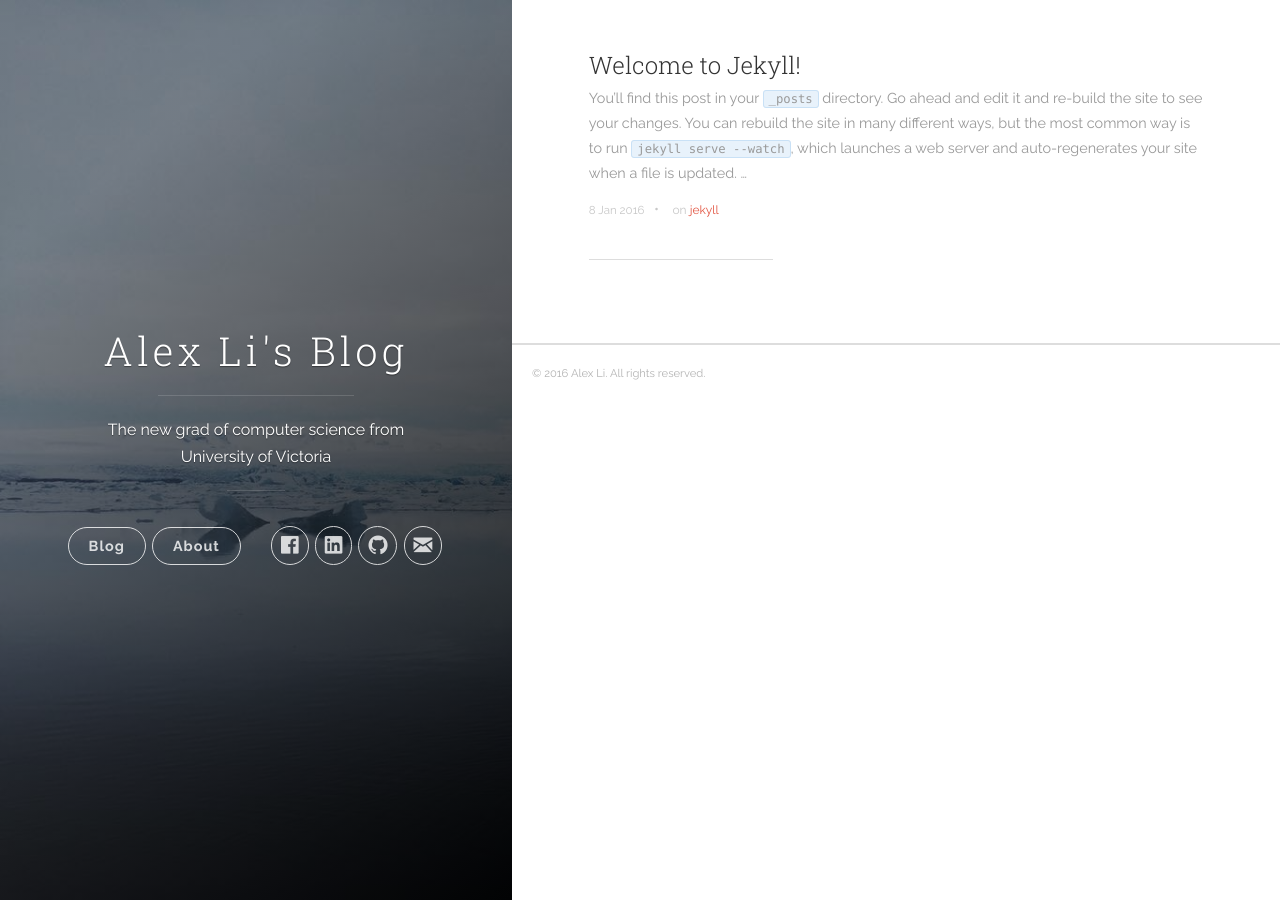
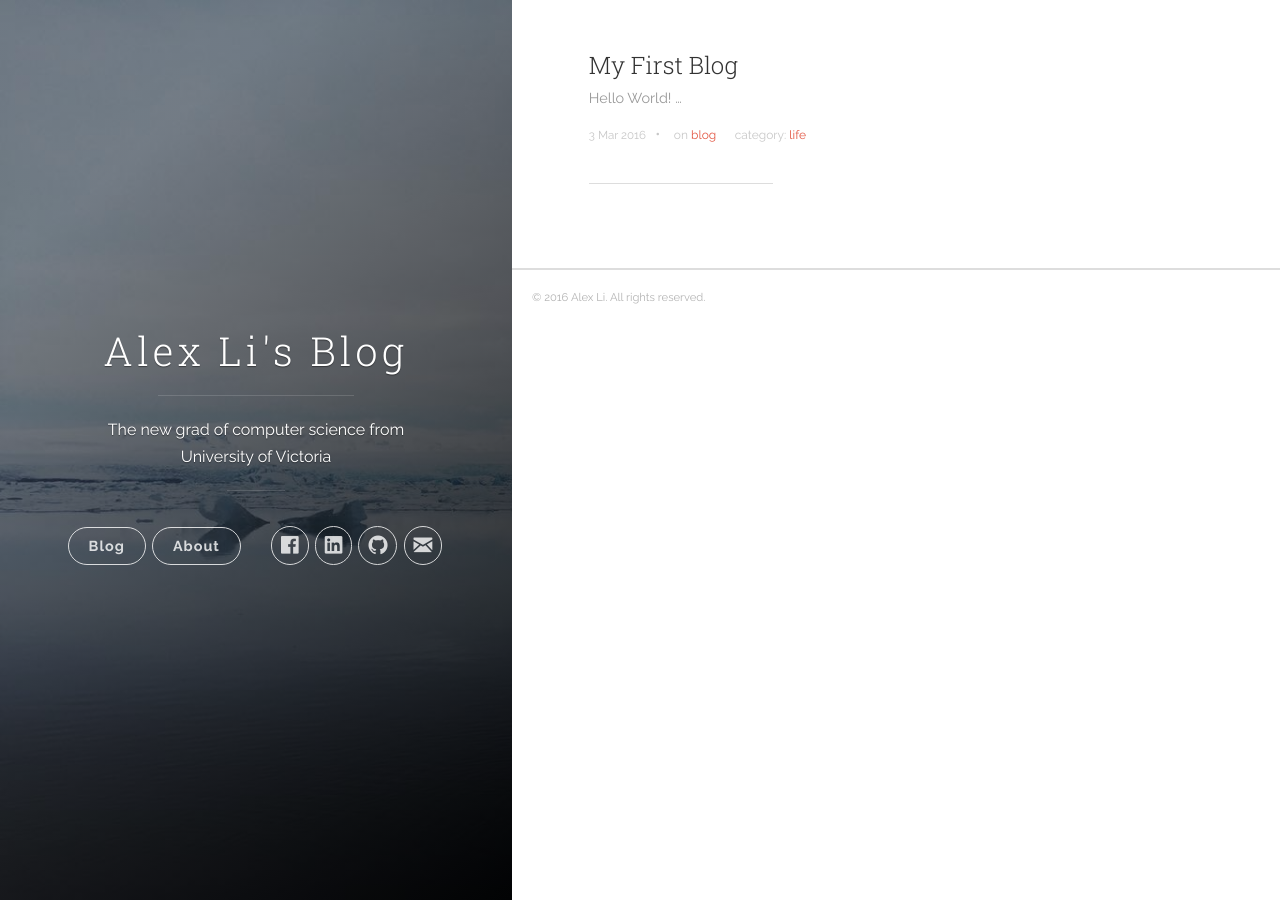
Before and after one commit to AlexLi88/AlexLi88.github.io, a Jekyll site: the page built from index.html, in a window 1280 px wide. Built offline with Jekyll 4.4.1, drawn with Linux system fonts in a browser that asks for light colours; nearby versions of some CDN libraries; the list of posts is cut into pages by our own code.

Commit message:
add first post

````diff
--- a/_config.yml
+++ b/_config.yml
@@ -5,7 +5,7 @@ description: 'The new grad of computer science from University of Victoria '
 baseurl: '/'
 url: 'smilesky.ca'
 google_analytics: 'UA-74642145-1'
-# disqus_shortname: 'your-disqus-name'
+disqus_shortname: 'smilesky'
 
 author:
   name: 'Alex Li'
--- a/_layouts/post.html
+++ b/_layouts/post.html
@@ -3,10 +3,12 @@ layout: blog
 ---
 <article class="post-container post-container--single">
   <header class="post-header">
+
+    <h1 class="post-title">{{ page.title }}</h1>
     <div class="post-meta">
-      <time datetime="{{ page.date | date: "%-d %b %Y" }}" class="post-meta__date date">{{ page.date | date: "%-d %b %Y" }}</time> &#8226; <span class="post-meta__tags">on {% for tag in page.tags %}<a href="{{ site.baseurl }}tags/#{{ tag }}">{{ tag }}</a> {% endfor %}</span>
+      <time datetime="{{ page.date | date: "%-d %b %Y" }}" class="post-meta__date date">{{ page.date | date: "%-d %b %Y" }}</time> &#8226; <span class="post-meta__tags"><i class="icon icon-price-tag"></i> : {% for tag in page.tags %}<a href="{{ site.baseurl }}tags/#{{ tag }}">{{ tag }}</a> {% endfor %}</span>
+      <span class="post-meta__tags"><i class="icon icon-folder"></i> : <a href="{{ site.baseurl }}categories/#{{ page.categories }}"> {{ page.categories }}</a></span>
     </div>
-    <h1 class="post-title">{{ page.title }}</h1>
   </header>
 
   <section class="post">
--- a/_posts/2016-01-08-welcome-to-jekyll.markdown
+++ /dev/null
@@ -1,25 +0,0 @@
----
-title:  "Welcome to Jekyll!"
-date:   2016-01-08 15:04:23
-categories: [jekyll]
-tags: [jekyll]
----
-You’ll find this post in your `_posts` directory. Go ahead and edit it and re-build the site to see your changes. You can rebuild the site in many different ways, but the most common way is to run `jekyll serve --watch`, which launches a web server and auto-regenerates your site when a file is updated.
-
-To add new posts, simply add a file in the `_posts` directory that follows the convention `YYYY-MM-DD-name-of-post.ext` and includes the necessary front matter. Take a look at the source for this post to get an idea about how it works.
-
-Jekyll also offers powerful support for code snippets:
-
-``` ruby
-def print_hi(name)
-  puts "Hi, #{name}"
-end
-print_hi('Tom')
-#=> prints 'Hi, Tom' to STDOUT.
-```
-
-Check out the [Jekyll docs][jekyll] for more info on how to get the most out of Jekyll. File all bugs/feature requests at [Jekyll’s GitHub repo][jekyll-gh]. If you have questions, you can ask them on [Jekyll’s dedicated Help repository][jekyll-help].
-
-[jekyll]:      http://jekyllrb.com
-[jekyll-gh]:   https://github.com/jekyll/jekyll
-[jekyll-help]: https://github.com/jekyll/jekyll-help
--- /dev/null
+++ b/_posts/2016-03-03-my-first-blog.md
@@ -0,0 +1,16 @@
+---
+title: "My First Blog"
+tags: [blog]
+categories: [life]
+comments: true
+---
+
+Hello World!
+
+Finally, this blog has been set up!  And this is the first post. I will use this blog to regularly what I learn in the tech field and what happened in my life. Hope you guys like it. Feel free to leave your comments below.
+
+
+Cheers,
+
+
+Alex
--- a/css/uno.css
+++ b/css/uno.css
@@ -1112,7 +1112,7 @@ pre {
 	margin-top: 48px;
 	margin-left: 5%;
 	margin-right: 5%;
-	padding-top: 25px;
+	padding-top: 35px;
 }
 
 .post-content-wrapper__inner {
@@ -1693,6 +1693,10 @@ input[type="tel"] {
 		display: block;
 		margin-bottom: .4em; } }
 
+.post-header{
+	text-align: center
+}
+
 
 .header-main{
 	max-height: 48px;
@@ -1742,6 +1746,11 @@ input[type="tel"] {
     color: #777;
 }
 
+.site-header-nav-item:hover {
+    color: #168dd9;
+}
+
+
 .site-header-nav-item.selected {
     color: #168dd9;
     padding: 6px 10px;
--- a/index.html
+++ b/index.html
@@ -9,7 +9,9 @@ layout: default
       <li>
         <h2 class="post-list__post-title post-title"><a href="{{ site.baseurl }}{{ post.url | remove_first: '/' }}" title="{{ post.title }}">{{ post.title }}</a></h2>
         <p class="excerpt">{{ post.excerpt | remove: '<p>' | remove: '</p>' }}&hellip;</p>
-        <div class="post-list__meta"><time datetime="{{ post.date | date: "%-d %b %Y" }}" class="post-list__meta--date date">{{ post.date | date: "%-d %b %Y" }}</time> &#8226; <span class="post-meta__tags">on {% for tag in post.tags %}<a href="{{ site.baseurl }}tags/#{{ tag }}">{{ tag }}</a> {% endfor %}</span></div>
+        <div class="post-list__meta"><time datetime="{{ post.date | date: "%-d %b %Y" }}" class="post-list__meta--date date">{{ post.date | date: "%-d %b %Y" }}</time> &#8226; <span class="post-meta__tags">on {% for tag in post.tags %}<a href="{{ site.baseurl }}tags/#{{ tag }}">{{ tag }}</a>{% endfor %}</span>
+        <span class="post-meta__tags">category: <a href="{{ site.baseurl }}categories/#{{ post.categories }}"> {{ post.categories }}</a></span>
+        </div>
         <hr class="post-list__divider">
       </li>
     {% endfor %}
````
Also changed, not shown: _includes/disqus.html (+4 -8 lines).
